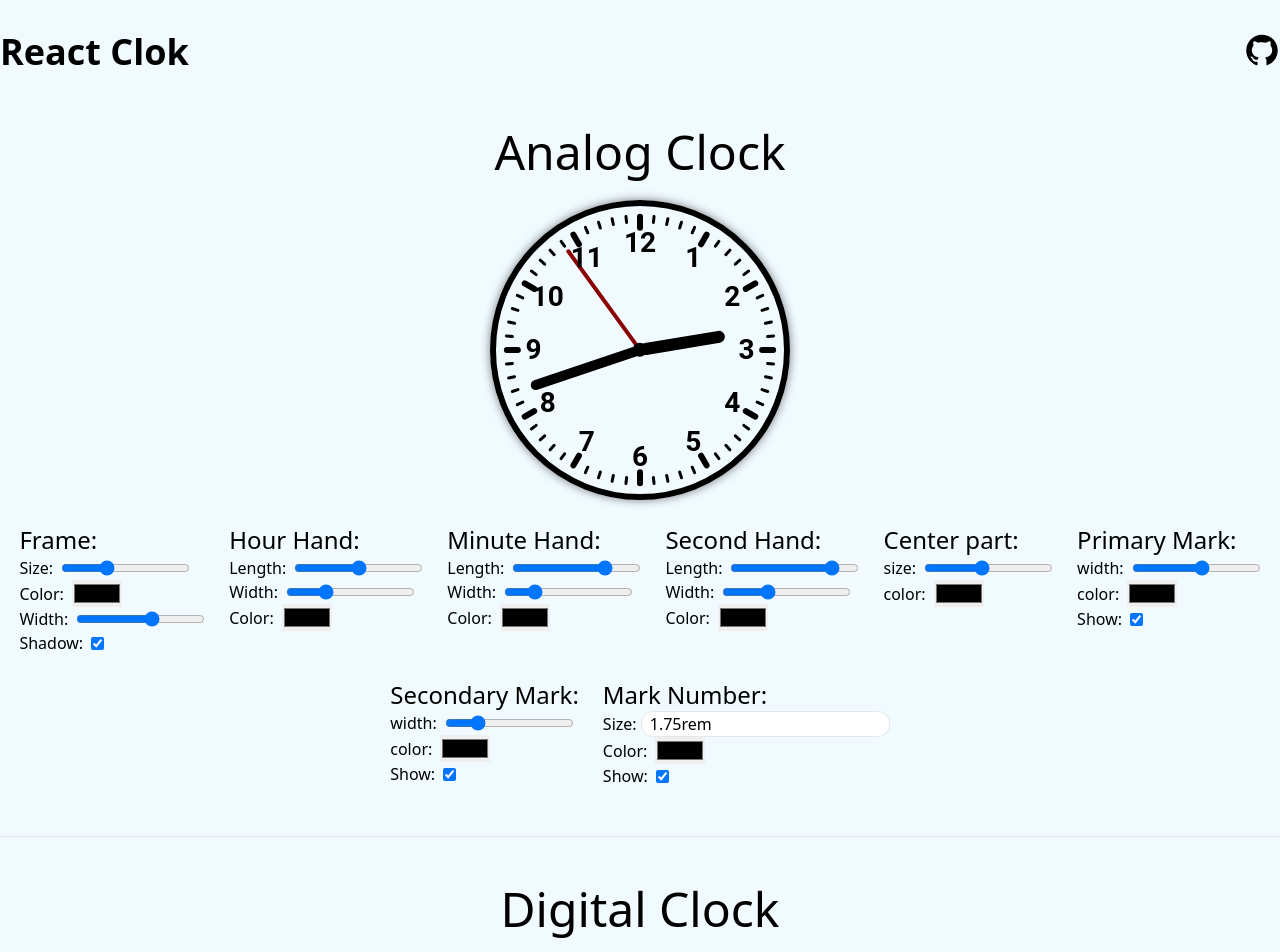
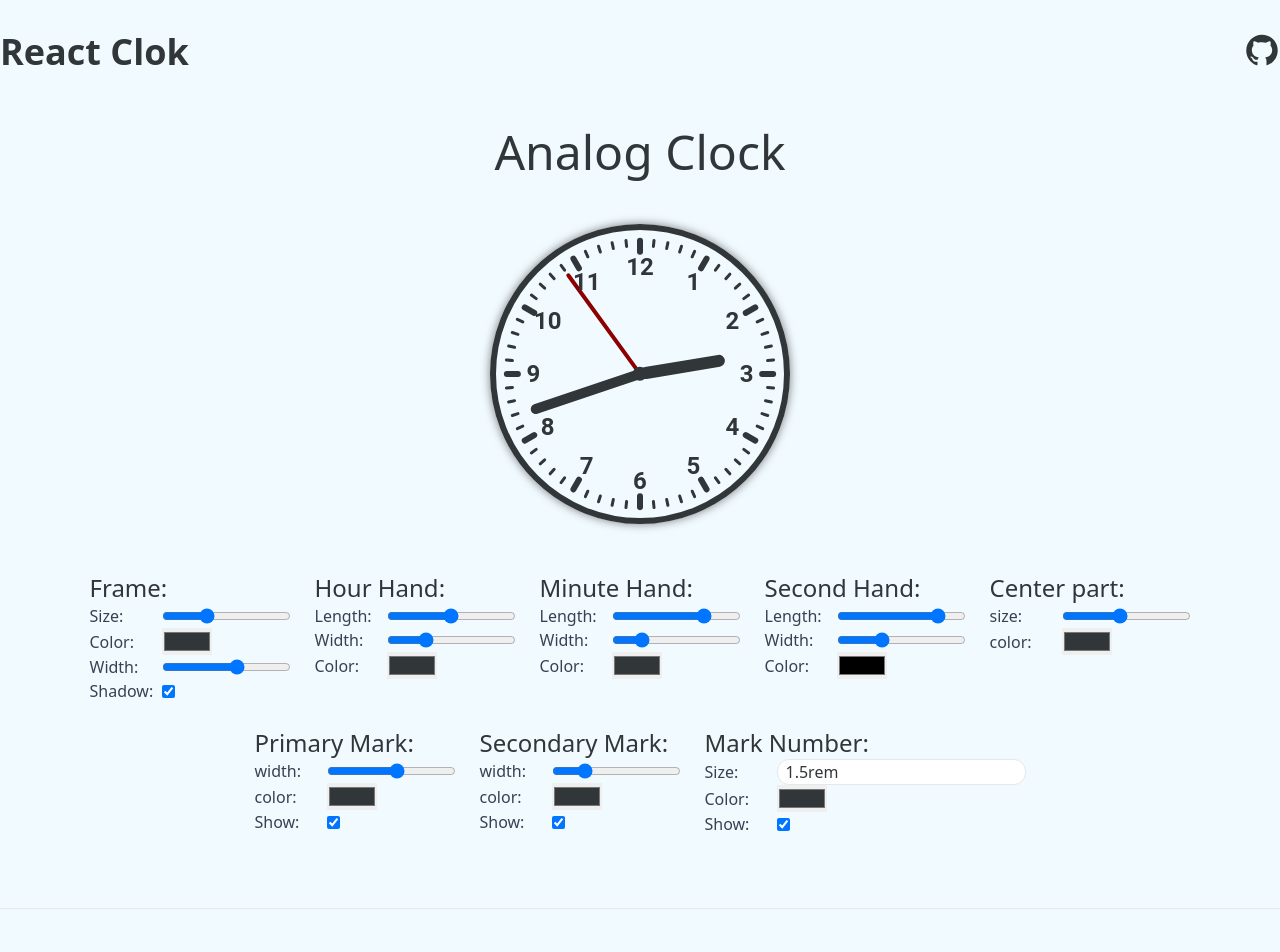
Before and after one commit to nhanluongoe/react-clok, a Next.js app in the folder apps/web/: page / in a window 1280 px wide. Shown: the top 952 px of the page. Built offline with nearby package versions, Linux system fonts and the light colour scheme.

Commit message:
chore: small form field layout and color update

```diff
--- a/apps/web/app/globals.css
+++ b/apps/web/app/globals.css
@@ -1,6 +1,10 @@
 @tailwind base;
 @tailwind components;
 @tailwind utilities;
+
+* {
+  color: #313638;
+}
 
 h1 {
   @apply text-6xl;
--- a/apps/web/components/AnalogClockSection.tsx
+++ b/apps/web/components/AnalogClockSection.tsx
@@ -10,28 +10,28 @@ export default function AnalogClockSection() {
   const { register, getValues, control } = useForm({
     defaultValues: {
       frameSize: 300,
-      frameColor: "#000000",
+      frameColor: "#313638",
       frameWidth: 6,
       frameShadow: true,
       hourHandLength: 30,
       hourHandWidth: 12,
-      hourHandColor: "#000000",
+      hourHandColor: "#313638",
       minuteHandLength: 40,
       minuteHandWidth: 10,
-      minuteHandColor: "#000000",
+      minuteHandColor: "#313638",
       secondHandLength: 43,
       secondHandWidth: 4,
       secondHandColor: "darkred",
-      centerPartColor: "#000000",
+      centerPartColor: "#313638",
       centerPartSize: 5,
       primaryMarkWidth: 6,
-      primaryMarkColor: "#000000",
+      primaryMarkColor: "#313638",
       primaryMarkShow: true,
       secondaryMarkWidth: 3,
-      secondaryMarkColor: "#000000",
+      secondaryMarkColor: "#313638",
       secondaryMarkShow: true,
-      markNumberSize: "1.75rem",
-      markNumberColor: "#000000",
+      markNumberSize: "1.5rem",
+      markNumberColor: "#313638",
       markNumberShow: true,
     },
   });
@@ -69,7 +69,7 @@ export default function AnalogClockSection() {
 
   return (
     <div className="my-6">
-      <h2 className="text-center">Analog Clock</h2>
+      <h2 className="text-center my-6">Analog Clock</h2>
       {/* Frame settings */}
       <div className="flex flex-col">
         <div className="mx-auto my-6">
@@ -118,7 +118,7 @@ export default function AnalogClockSection() {
             }}
           />
         </div>
-        <div className="flex flex-wrap flex-grow gap-6 justify-center">
+        <div className="flex flex-wrap flex-grow gap-6 justify-center my-6">
           <div>
             <h5>Frame: </h5>
             <SliderInput
@@ -232,8 +232,8 @@ export default function AnalogClockSection() {
           {/* Mark number settings */}
           <div>
             <h5>Mark Number: </h5>
-            <div>
-              <label>Size: </label>
+            <div className="flex items-center">
+              <label className="mr-2 min-w-16 text-gray-700">Size: </label>
               <input
                 type="text"
                 {...register("markNumberSize")}
--- a/apps/web/components/DigitalClockSection.tsx
+++ b/apps/web/components/DigitalClockSection.tsx
@@ -10,20 +10,20 @@ export default function DigitalClockSection() {
   const { register, getValues, control } = useForm({
     defaultValues: {
       hourSegmentSize: 70,
-      hourSegmentColor: "black",
+      hourSegmentColor: "#313638",
       hourSegmentWidth: 5,
       hourSegmentGap: 10,
       minuteSegmentSize: 70,
-      minuteSegmentColor: "black",
+      minuteSegmentColor: "#313638",
       minuteSegmentWidth: 5,
       minuteSegmentGap: 10,
       secondSegmentSize: 70,
-      secondSegmentColor: "black",
+      secondSegmentColor: "#313638",
       secondSegmentWidth: 5,
       secondSegmentGap: 10,
       secondSegmentShow: true,
       separatorSize: 10,
-      separatorColor: "black",
+      separatorColor: "#313638",
       separatorGap: 10,
     },
   });
@@ -51,7 +51,7 @@ export default function DigitalClockSection() {
 
   return (
     <div className="my-6">
-      <h2 className="text-center">Digital Clock</h2>
+      <h2 className="text-center my-6">Digital Clock</h2>
       {/* Hour segment settings */}
       <div className="flex flex-col">
         <div className="mx-auto my-6">
@@ -82,7 +82,7 @@ export default function DigitalClockSection() {
             }}
           />
         </div>
-        <div className="flex flex-wrap flex-grow gap-6 justify-center">
+        <div className="flex flex-wrap flex-grow gap-6 justify-center my-6">
           <div>
             <h5>Hour segment: </h5>
             <SliderInput
--- a/apps/web/components/ui/CheckBoxInput.tsx
+++ b/apps/web/components/ui/CheckBoxInput.tsx
@@ -11,7 +11,7 @@ export default function CheckBoxInput(
 
   return (
     <div className="flex items-center">
-      {label && <label className="mr-2">{label}</label>}
+      {label && <label className="mr-2 min-w-16 text-gray-700">{label}</label>}
       <input {...rest} type="checkbox" />
     </div>
   );
--- a/apps/web/components/ui/ColorInput.tsx
+++ b/apps/web/components/ui/ColorInput.tsx
@@ -11,7 +11,7 @@ export default function ColorInput(
 
   return (
     <div className="flex items-center">
-      {label && <label className="mr-2">{label}</label>}
+      {label && <label className="mr-2 min-w-16 text-gray-700">{label}</label>}
       <input {...rest} type="color" />
     </div>
   );
--- a/apps/web/components/ui/SliderInput.tsx
+++ b/apps/web/components/ui/SliderInput.tsx
@@ -11,7 +11,7 @@ export default function SliderInput(
 
   return (
     <div className="flex items-center">
-      {label && <label className="mr-2">{label}</label>}
+      {label && <label className="mr-2 min-w-16 text-gray-700">{label}</label>}
       <input {...rest} type="range" />
     </div>
   );
```
